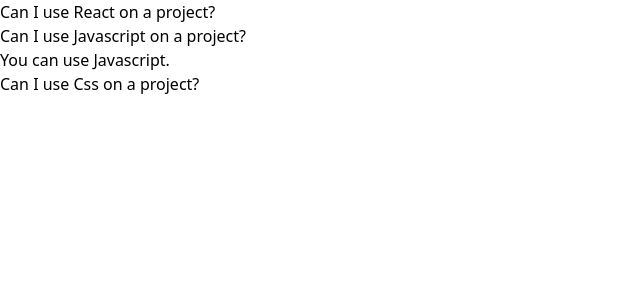
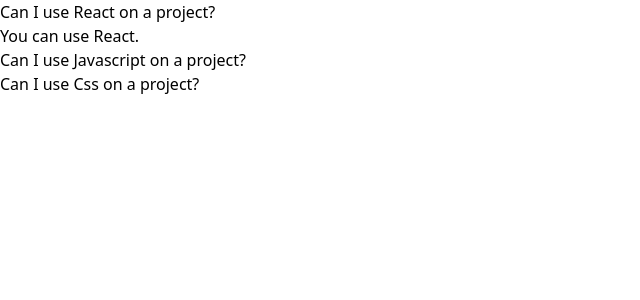
Before and after one commit to anateii/compts, a React (Create React App) app: page / in a window 1280 px wide. Shown: the top 300 px of the page, without its empty margins (0-640 px from the left). Built offline with nearby package versions, Linux system fonts and the light colour scheme.

Commit message:
Variation of event handlers

```diff
--- a/src/components/Accordion.js
+++ b/src/components/Accordion.js
@@ -1,10 +1,20 @@
 import React, { useState } from "react";
 
 function Accordion({ items }) {
-  const [expandedIndex, setExpandedIndex] = useState(1);
+  const [expandedIndex, setExpandedIndex] = useState(0);
+
+  const handleClick = (index) => {
+    setExpandedIndex(index);
+  };
+  //this is a callback function that receives the index available only inside the map
 
   const renderedItems = items.map((item, index) => {
     const isExpanded = index === expandedIndex;
+
+    //  const handleClick = () => {
+    //    setExpandedIndex(index);
+    //  };    putting the handleClick here is not professional because it makes it harder to read inside of a map function if
+    //        we have multiple event handlers.So we are moving it above outside of the mapping.
 
     const content = isExpanded && <div>{item.content}</div>;
 
@@ -13,9 +23,10 @@
     //React doesn't print booleans, nulls or undefined. So if isExpanded is false it won't show the div
     return (
       <div key={item.id}>
-        <div>{item.label}</div>
+        <div onClick={() => handleClick(index)}>{item.label}</div>
+        {/* handleClick here is a callbackfunction with index passed as parameter */}
         {content}
-        {/* this is the same withut content variable
+        {/* this is the same without content variable
         {isExpanded && <div>{item.content}</div>} */}
       </div>
     );
```
Also changed, not shown: src/theory.js (+9 -0 lines).
